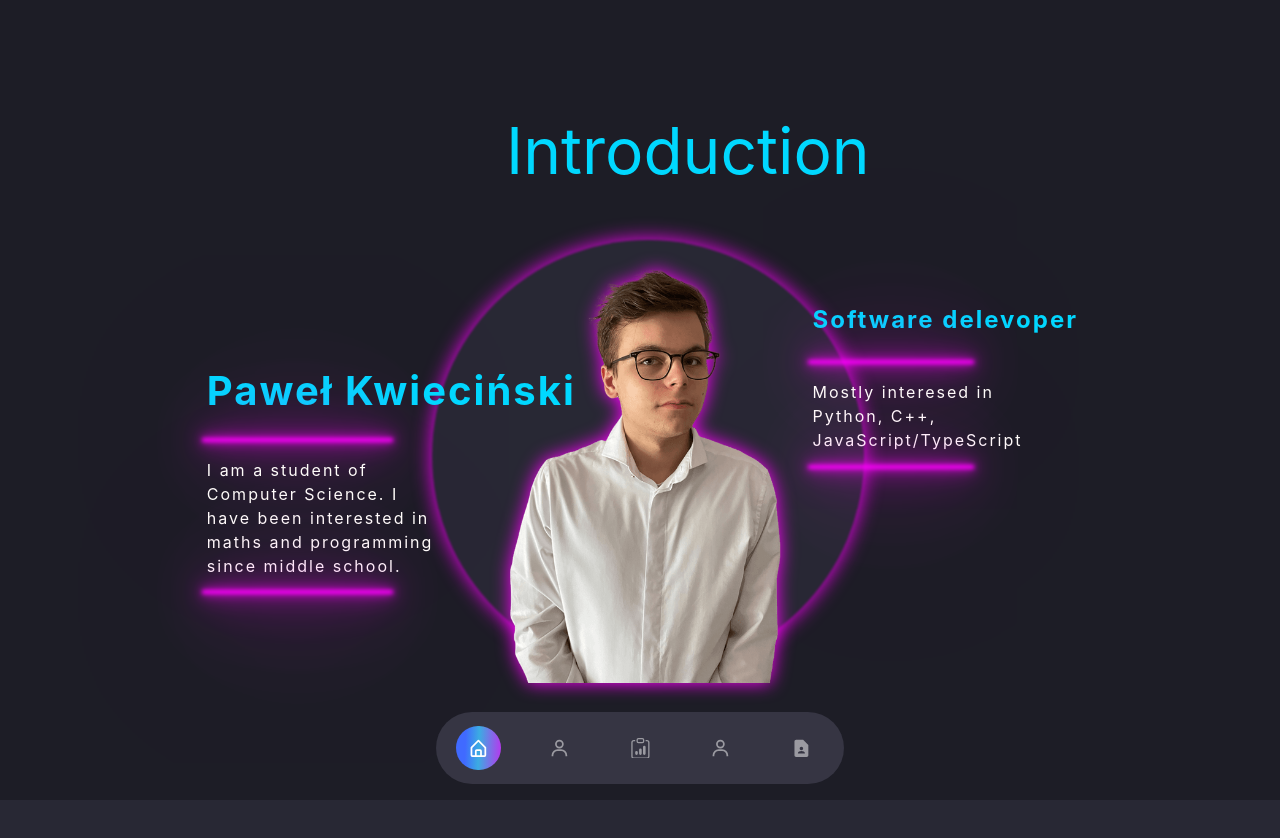
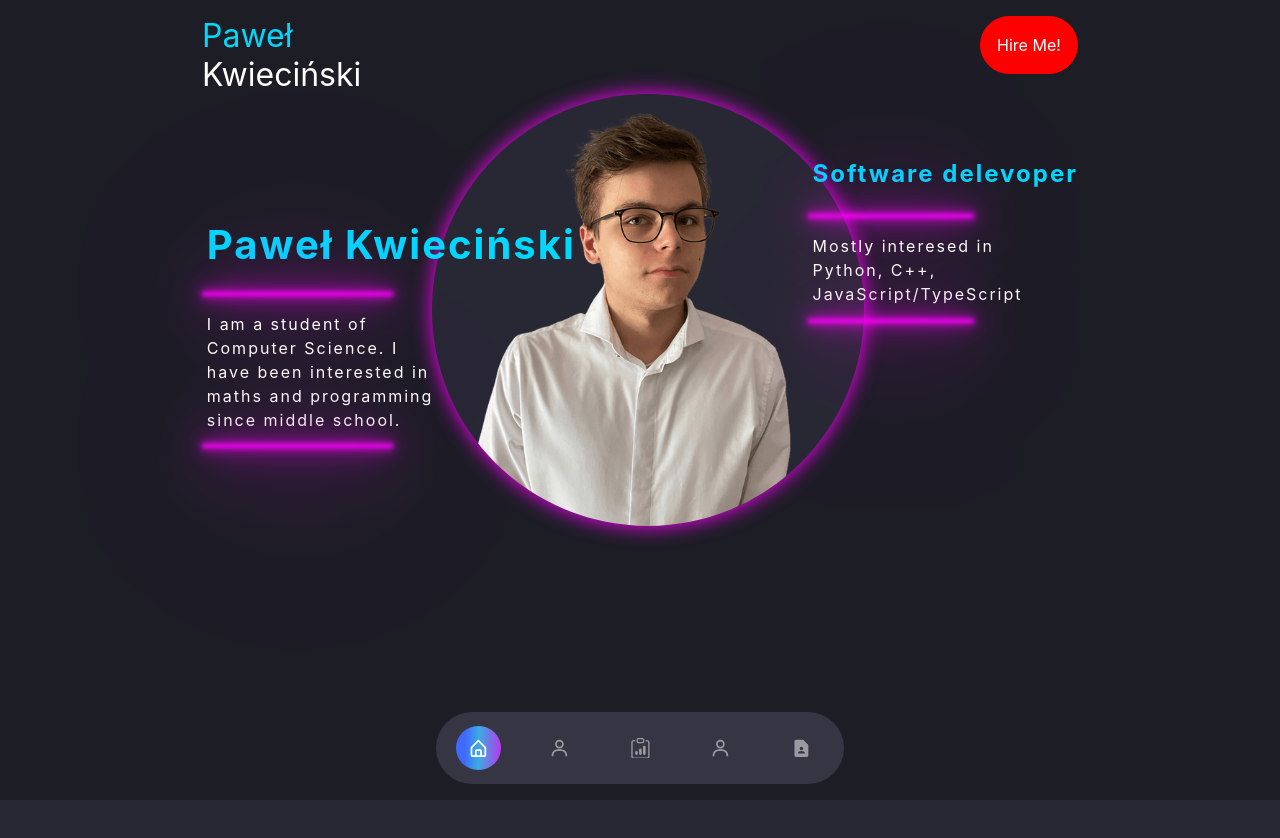
Before and after one commit to himokkk/Portfolio, a React (Create React App) app in the folder ui/: page / in a window 1280 px wide. Shown: the top 838 px of the page. Built offline with nearby package versions, Linux system fonts and the light colour scheme.

Commit message:
Workin in progress

```diff
--- a/ui/src/components/IntroductionComponent.tsx
+++ b/ui/src/components/IntroductionComponent.tsx
@@ -14,6 +14,13 @@ const IntroductionComponent = (props: Props) => {
     return (
         <div className="introduction-main">
             <div className="intruduction-content">
+                <div id="introduction-nav">
+                    <div id="small-logo">
+                        <div>Paweł</div> <div>Kwieciński</div>
+                    </div>
+                    <div className="hire-me-button">Hire Me!</div>
+                </div>
+
                 <div className="greeting float-left">
                     <h1 className="prevent-select">Paweł Kwieciński</h1>
                     <hr className="introduction-line float-left" />
@@ -26,7 +33,6 @@ const IntroductionComponent = (props: Props) => {
                     <div className="clear-both"></div>
                 </div>
                 <div className="circle prevent-select float-left"></div>
-                <img src={photo} className="photo float-left prevent-select" alt="me" />
                 <div className="introduction-right float-left">
                     <h2 className="prevent-select">Software delevoper</h2>
                     <hr className="introduction-line float-left" />
--- a/ui/src/css/introduction.css
+++ b/ui/src/css/introduction.css
@@ -8,24 +8,47 @@ h1 {
     background-color: var(--darkest-gray);
     height: 100vh;
     width: 100%;
+    justify-content: center;
     display: flex;
+    position: relative;
+}
+
+#introduction-nav {
+    display: flex;
+    width: 100%;
+    padding-top: 1rem;
+    text-align: left;
+}
+
+#small-logo div:nth-child(1),
+#small-logo div:nth-child(2) {
+    text-align: left;
+    font-size: 2rem;
+}
+
+#introduction-nav div:nth-child(1) {
+    color: var(--react-blue);
+}
+
+#introduction-nav div:nth-child(2) {
+    color: white;
+}
+
+.hire-me-button {
+    position: absolute;
+    right: 0;
+    width: 6rem;
+    height: 3.5rem;
+    display: flex;
+    justify-content: center;
+    align-items: center;
+    border-radius: 9999px;
+    background-color: red;
+    border: 1px solid red;
 }
 
 .intruduction-content {
     position: relative;
-    left: 50%;
-    transform: translateX(-50%);
-    padding-top: 15rem;
-}
-
-.intruduction-content::before {
-    content: "Introduction";
-    position: absolute;
-    z-index: 10;
-    left: 19rem;
-    top: 7rem;
-    font-size: 4rem;
-    color: var(--react-blue);
 }
 
 .greeting {
@@ -44,12 +67,15 @@ h3 {
 .circle {
     border-radius: 50%;
     background-color: var(--dark-gray);
+    background-image: url(../assets/photo.png);
+    background-position: center;
+    background-repeat: no-repeat;
+    background-size: cover;
     position: relative;
     z-index: 1;
     height: 27rem;
     width: 27rem;
     margin-left: -9rem;
-    filter: blur(1px);
     box-shadow: 0 0 20px var(--pink);
 }
 
@@ -57,7 +83,7 @@ h3 {
     position: absolute;
     z-index: 3;
     width: 23rem;
-    margin-left: -31rem;
+    margin-left: 1.6rem;
     margin-top: -3rem;
     filter: blur(0px);
     filter: drop-shadow(0 0 9px var(--pink));
--- a/ui/src/css/navbar.css
+++ b/ui/src/css/navbar.css
@@ -1,6 +1,6 @@
 .navbar {
     position: fixed;
-    z-index: 3;
+    z-index: 50;
     left: 50%;
     transform: translateX(-50%);
     bottom: 1rem;
```
